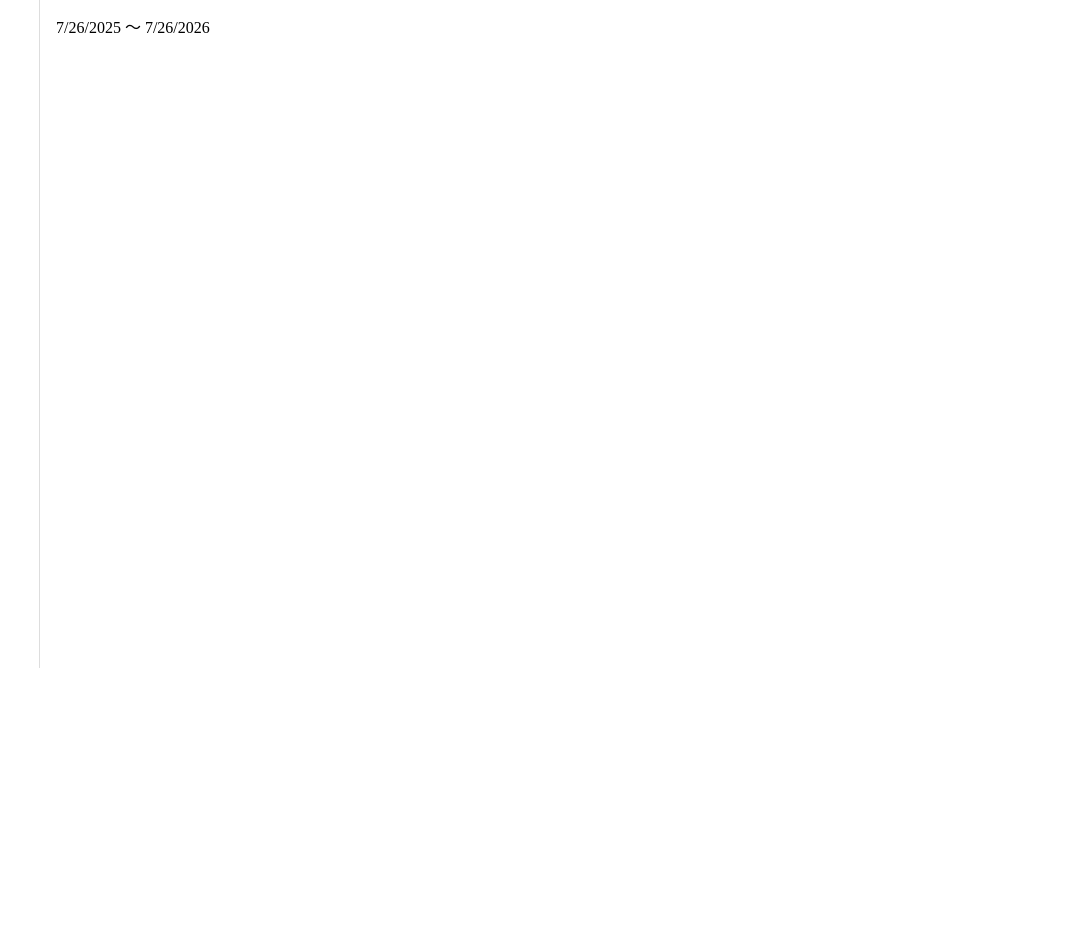
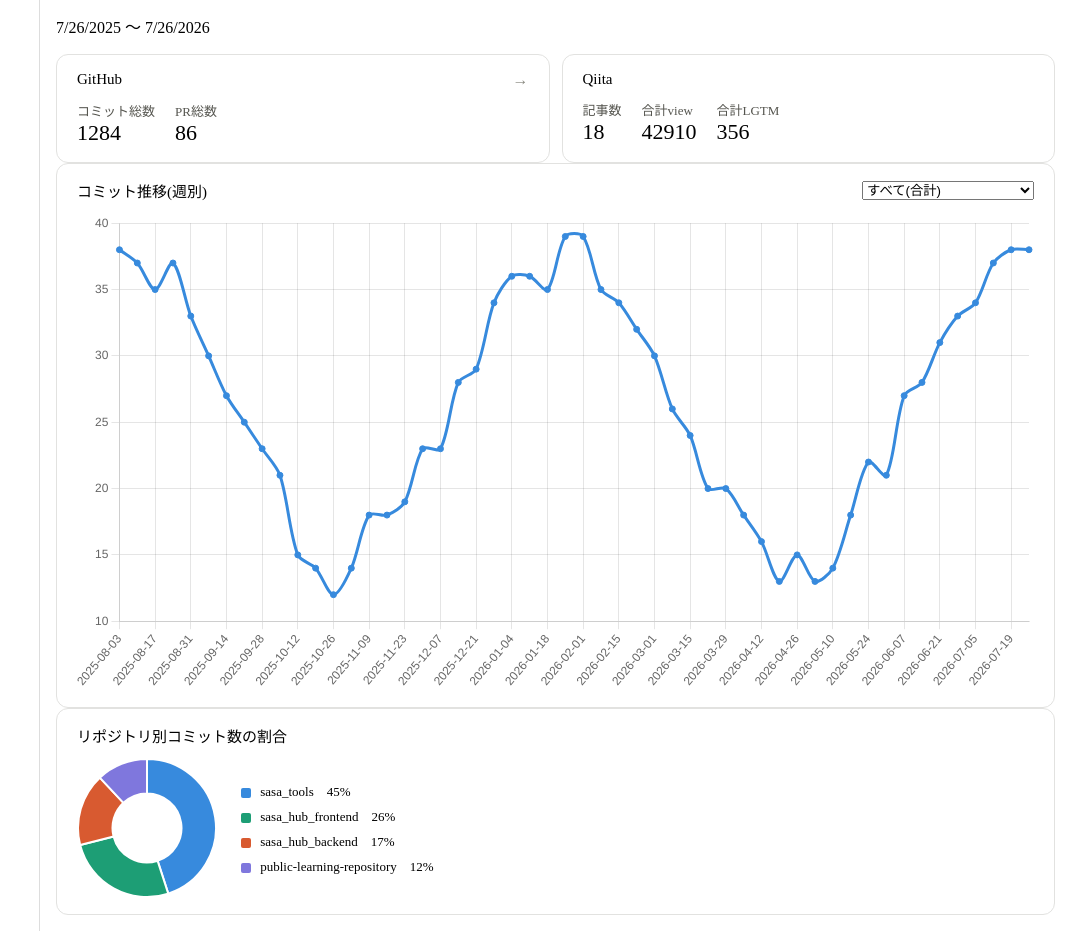
Before and after one commit to sasamario/sasa_hub_frontend, a Nuxt app: page / in a window 1280 px wide. Shown: the part 140-1079 px from the top of the page, without its empty margins (201-1280 px from the left). Before the commit the page ends 816 px from the top, so only its background shows below. Built offline with nearby package versions, Linux system fonts and the light colour scheme.

Commit message:
ダッシュボード サマリー、折れ線グラフ、円グラフのコンポーネント実装

```diff
--- /dev/null
+++ b/app/components/CommitTrendChart.vue
@@ -0,0 +1,90 @@
+<script setup lang="ts">
+import { Line } from 'vue-chartjs';
+import {
+  TRACKED_REPOSITORIES,
+  getCommitsTimeseriesMock,
+} from '~/mocks/dashboard';
+
+// セレクトボックスの「すべて(合計)」を表す特別な値。
+// getCommitsTimeseriesMock()は「リポジトリ未指定=合計」という仕様なので、
+// この値が選ばれた時だけundefinedに変換して渡す(下のtimeseries参照)。
+const ALL_REPOSITORIES = 'all';
+
+const repositoryOptions = [
+  { value: ALL_REPOSITORIES, label: 'すべて(合計)' },
+  ...TRACKED_REPOSITORIES.map((repo) => ({ value: repo, label: repo })),
+];
+
+const selectedRepository = ref<string>(ALL_REPOSITORIES);
+
+// 選択中のリポジトリに応じたコミット推移データ。
+// selectedRepositoryが変わるたびに自動で再計算される(computed)。
+const timeseries = computed(() =>
+  getCommitsTimeseriesMock(
+    selectedRepository.value === ALL_REPOSITORIES
+      ? undefined
+      : selectedRepository.value,
+  ),
+);
+
+// vue-chartjsの<Line>コンポーネントに渡すデータ形式(Chart.jsの仕様に合わせた形)。
+// labels: X軸に並べるラベル(週の開始日)、datasets: 実際にプロットする数値列。
+const chartData = computed(() => ({
+  labels: timeseries.value.map((point) => point.period),
+  datasets: [
+    {
+      label: 'コミット数',
+      data: timeseries.value.map((point) => point.count),
+      borderColor: '#378ADD',
+      backgroundColor: '#378ADD',
+      tension: 0.3, // 線を直線ではなく緩やかな曲線にする度合い(0で直線)
+    },
+  ],
+}));
+
+const chartOptions = {
+  responsive: true, // 親要素の幅に合わせて自動リサイズする
+  plugins: {
+    // データ系列が1本しかなく凡例が無くても分かりやすいため非表示にする
+    legend: { display: false },
+  },
+};
+</script>
+
+<template>
+  <div class="panel">
+    <div class="panel-head">
+      <span class="panel-title">コミット推移(週別)</span>
+      <select v-model="selectedRepository">
+        <option
+          v-for="option in repositoryOptions"
+          :key="option.value"
+          :value="option.value"
+        >
+          {{ option.label }}
+        </option>
+      </select>
+    </div>
+    <Line :data="chartData" :options="chartOptions" />
+  </div>
+</template>
+
+<style scoped>
+.panel {
+  border: 1px solid #e2e2e0;
+  border-radius: 12px;
+  padding: 16px 20px;
+}
+.panel-head {
+  display: flex;
+  align-items: center;
+  justify-content: space-between;
+  margin-bottom: 12px;
+  flex-wrap: wrap;
+  gap: 8px;
+}
+.panel-title {
+  font-weight: 500;
+  font-size: 15px;
+}
+</style>
--- /dev/null
+++ b/app/components/RepositoryPieChart.vue
@@ -0,0 +1,94 @@
+<script setup lang="ts">
+import { Doughnut } from 'vue-chartjs';
+import { getCommitsByRepositoryMock } from '~/mocks/dashboard';
+
+const byRepository = getCommitsByRepositoryMock();
+
+const COLORS = ['#378ADD', '#1D9E75', '#D85A30', '#7F77DD'];
+
+const chartData = computed(() => ({
+  labels: byRepository.map((item) => item.repository),
+  datasets: [
+    {
+      data: byRepository.map((item) => item.count),
+      backgroundColor: COLORS,
+    },
+  ],
+}));
+
+const totalCount = computed(() =>
+  byRepository.reduce((sum, item) => sum + item.count, 0),
+);
+
+// 割合(%)の表示用。0件のリポジトリは0%として自然に表示される(凡例からは除外しない)
+function percentage(count: number): number {
+  if (totalCount.value === 0) return 0;
+  return Math.round((count / totalCount.value) * 100);
+}
+
+const chartOptions = {
+  responsive: true,
+  plugins: {
+    // 独自の凡例(右側にリポジトリ名+割合)を表示するため、Chart.js標準の凡例は使わない
+    legend: { display: false },
+  },
+};
+</script>
+
+<template>
+  <div class="panel">
+    <div class="panel-title">リポジトリ別コミット数の割合</div>
+    <div class="content">
+      <div class="chart-wrapper">
+        <Doughnut :data="chartData" :options="chartOptions" />
+      </div>
+      <ul class="legend">
+        <li v-for="(item, index) in byRepository" :key="item.repository">
+          <span class="swatch" :style="{ background: COLORS[index] }" />
+          {{ item.repository }}　{{ percentage(item.count) }}%
+        </li>
+      </ul>
+    </div>
+  </div>
+</template>
+
+<style scoped>
+.panel {
+  border: 1px solid #e2e2e0;
+  border-radius: 12px;
+  padding: 16px 20px;
+}
+.panel-title {
+  font-weight: 500;
+  font-size: 15px;
+  margin-bottom: 12px;
+}
+.content {
+  display: flex;
+  align-items: center;
+  gap: 24px;
+  flex-wrap: wrap;
+}
+.chart-wrapper {
+  width: 140px;
+  height: 140px;
+  flex-shrink: 0;
+}
+.legend {
+  list-style: none;
+  margin: 0;
+  padding: 0;
+  display: flex;
+  flex-direction: column;
+  gap: 6px;
+  font-size: 13px;
+}
+.swatch {
+  display: inline-block;
+  width: 10px;
+  height: 10px;
+  border-radius: 2px;
+  margin-right: 6px;
+  vertical-align: middle;
+}
+</style>
--- /dev/null
+++ b/app/components/SummaryCard.vue
@@ -0,0 +1,32 @@
+<script setup lang="ts">
+interface Metric {
+  label: string;
+  value: string | number;
+}
+
+defineProps<{
+  title: string;
+  metrics: Metric[];
+  to?: string;
+}>();
+</script>
+
+<template>
+  <NuxtLink v-if="to" :to="to" class="summary-card">
+    <SummaryCardContent :title="title" :metrics="metrics" show-arrow />
+  </NuxtLink>
+  <div v-else class="summary-card">
+    <SummaryCardContent :title="title" :metrics="metrics" />
+  </div>
+</template>
+
+<style scoped>
+.summary-card {
+  display: block;
+  border: 1px solid #e2e2e0;
+  border-radius: 12px;
+  padding: 16px 20px;
+  text-decoration: none;
+  color: inherit;
+}
+</style>
--- /dev/null
+++ b/app/components/SummaryCardContent.vue
@@ -0,0 +1,58 @@
+<script setup lang="ts">
+interface Metric {
+  label: string;
+  value: string | number;
+}
+
+defineProps<{
+  title: string;
+  metrics: Metric[];
+  showArrow?: boolean;
+}>();
+</script>
+
+<template>
+  <div class="summary-card__head">
+    <span class="summary-card__title">{{ title }}</span>
+    <span v-if="showArrow" class="summary-card__arrow">→</span>
+  </div>
+  <div class="summary-card__metrics">
+    <div
+      v-for="metric in metrics"
+      :key="metric.label"
+      class="summary-card__metric"
+    >
+      <div class="summary-card__metric-label">{{ metric.label }}</div>
+      <div class="summary-card__metric-value">{{ metric.value }}</div>
+    </div>
+  </div>
+</template>
+
+<style scoped>
+.summary-card__head {
+  display: flex;
+  align-items: center;
+  justify-content: space-between;
+  margin-bottom: 12px;
+}
+.summary-card__title {
+  font-weight: 500;
+  font-size: 15px;
+}
+.summary-card__arrow {
+  color: #8a8a82;
+}
+.summary-card__metrics {
+  display: flex;
+  gap: 20px;
+  flex-wrap: wrap;
+}
+.summary-card__metric-label {
+  font-size: 13px;
+  color: #55554f;
+}
+.summary-card__metric-value {
+  font-size: 22px;
+  font-weight: 500;
+}
+</style>
--- a/app/mocks/dashboard.ts
+++ b/app/mocks/dashboard.ts
@@ -45,23 +45,57 @@ export function getQiitaSummaryMock(): QiitaSummary {
   };
 }
 
-export function getCommitsTimeseriesMock(): CommitTimeseriesPoint[] {
-  // 直近1年ぶんの週別データを機械的に生成する(グラフ描画の確認用)
+// リポジトリ名から簡易的な数値を作る(同じリポジトリなら毎回同じ波形になるようにするため)
+function hashString(value: string): number {
+  let hash = 0;
+  for (const char of value) {
+    hash = (hash * 31 + char.charCodeAt(0)) % 1000;
+  }
+  return hash;
+}
+
+function getCommitsTimeseriesForRepository(
+  repository: string,
+): CommitTimeseriesPoint[] {
   const weeks = 52;
   const today = new Date();
+  const seed = hashString(repository);
   const points: CommitTimeseriesPoint[] = [];
 
   for (let i = weeks - 1; i >= 0; i--) {
     const date = new Date(today);
     date.setDate(date.getDate() - i * 7);
     const period = date.toISOString().slice(0, 10);
-    // それらしく波打つ数値(完全ランダムだと荒れすぎるため緩やかに変動させる)
-    const base = 15 + Math.sin(i / 4) * 8;
-    const noise = Math.random() * 6;
+    // それらしく波打つ数値(リポジトリごとに位相・振幅を変えて、見た目にバリエーションを出す)
+    const base = 5 + Math.sin(i / 4 + seed) * (4 + (seed % 5));
+    const noise = Math.random() * 3;
     points.push({ period, count: Math.max(0, Math.round(base + noise)) });
   }
 
   return points;
+}
+
+export function getCommitsTimeseriesMock(
+  repository?: string,
+): CommitTimeseriesPoint[] {
+  if (repository) {
+    return getCommitsTimeseriesForRepository(repository);
+  }
+
+  // リポジトリ未指定(すべて合計)の場合は、各リポジトリの値を週ごとに合算する
+  const perRepository = TRACKED_REPOSITORIES.map((repo) =>
+    getCommitsTimeseriesForRepository(repo),
+  );
+
+  return (
+    perRepository[0]?.map((point, index) => ({
+      period: point.period,
+      count: perRepository.reduce(
+        (sum, series) => sum + (series[index]?.count ?? 0),
+        0,
+      ),
+    })) || []
+  );
 }
 
 export function getCommitsByRepositoryMock(): CommitsByRepository[] {
--- a/app/pages/index.vue
+++ b/app/pages/index.vue
@@ -1,5 +1,6 @@
 <script setup lang="ts">
 import { DEFAULT_PERIOD_PRESET, resolvePeriodRange } from '~/utils/period';
+import { getGithubSummaryMock, getQiitaSummaryMock } from '~/mocks/dashboard';
 
 const periodPreset = ref(DEFAULT_PERIOD_PRESET);
 const periodRange = computed(() => resolvePeriodRange(periodPreset.value));
@@ -12,6 +13,9 @@ async function onSyncClick() {
   await new Promise((resolve) => setTimeout(resolve, 1500));
   isSyncing.value = false;
 }
+
+const githubSummary = getGithubSummaryMock();
+const qiitaSummary = getQiitaSummaryMock();
 </script>
 
 <template>
@@ -27,6 +31,30 @@ async function onSyncClick() {
       {{ periodRange.from.toLocaleDateString() }} 〜
       {{ periodRange.to.toLocaleDateString() }}
     </p>
+
+    <div class="cards">
+      <SummaryCard
+        title="GitHub"
+        to="/github"
+        :metrics="[
+          { label: 'コミット総数', value: githubSummary.commitCount },
+          { label: 'PR総数', value: githubSummary.prCount },
+        ]"
+      />
+      <SummaryCard
+        title="Qiita"
+        :metrics="[
+          { label: '記事数', value: qiitaSummary.articleCount },
+          { label: '合計view', value: qiitaSummary.totalViews },
+          { label: '合計LGTM', value: qiitaSummary.totalLikes },
+        ]"
+      />
+    </div>
+
+    <ClientOnly>
+      <CommitTrendChart />
+      <RepositoryPieChart />
+    </ClientOnly>
   </div>
 </template>
 
@@ -38,4 +66,9 @@ async function onSyncClick() {
   gap: 12px;
   margin-bottom: 16px;
 }
+.cards {
+  display: grid;
+  grid-template-columns: repeat(auto-fit, minmax(240px, 1fr));
+  gap: 12px;
+}
 </style>
--- /dev/null
+++ b/app/plugins/chart.client.ts
@@ -0,0 +1,29 @@
+// Chart.js v4は、使うグラフ要素(軸・線・点など)を明示的に登録する必要がある。
+// 今回使う予定の「折れ線グラフ」「円グラフ」の両方に必要な要素をまとめてここで登録しておく。
+// クライアント限定(.client.ts)なのは、Chart.jsがブラウザの<canvas>を前提としたライブラリのため。
+import {
+  Chart, // グラフ本体のクラス。registerの呼び出し口
+  CategoryScale, // 軸: 「4月」などの離散的なラベルを扱う(折れ線グラフのX軸)
+  LinearScale, // 軸: 連続する数値を扱う(折れ線グラフのY軸)
+  PointElement, // 描画要素: 折れ線グラフの点(データポイント)の見た目
+  LineElement, // 描画要素: 折れ線グラフの線の見た目
+  LineController, // コントローラー: 「折れ線グラフ」を成立させる司令塔
+  ArcElement, // 描画要素: 円グラフ・ドーナツグラフの扇形の見た目
+  DoughnutController, // コントローラー: 「ドーナツ/円グラフ」を成立させる司令塔
+  Tooltip, // プラグイン: ホバー時に数値を表示する
+  Legend, // プラグイン: 凡例(色と系列名の対応表)を表示する
+} from 'chart.js';
+
+export default defineNuxtPlugin(() => {
+  Chart.register(
+    CategoryScale,
+    LinearScale,
+    PointElement,
+    LineElement,
+    LineController,
+    ArcElement,
+    DoughnutController,
+    Tooltip,
+    Legend,
+  );
+});
```
